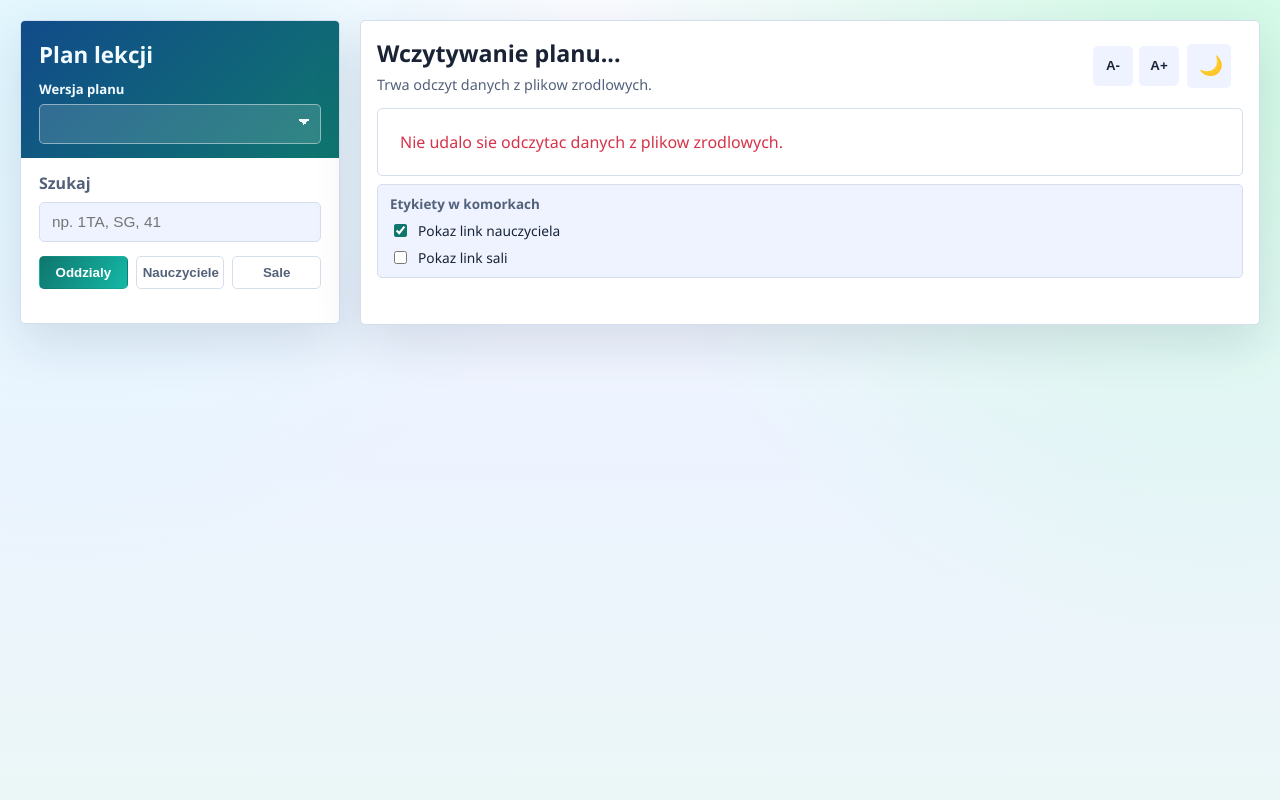
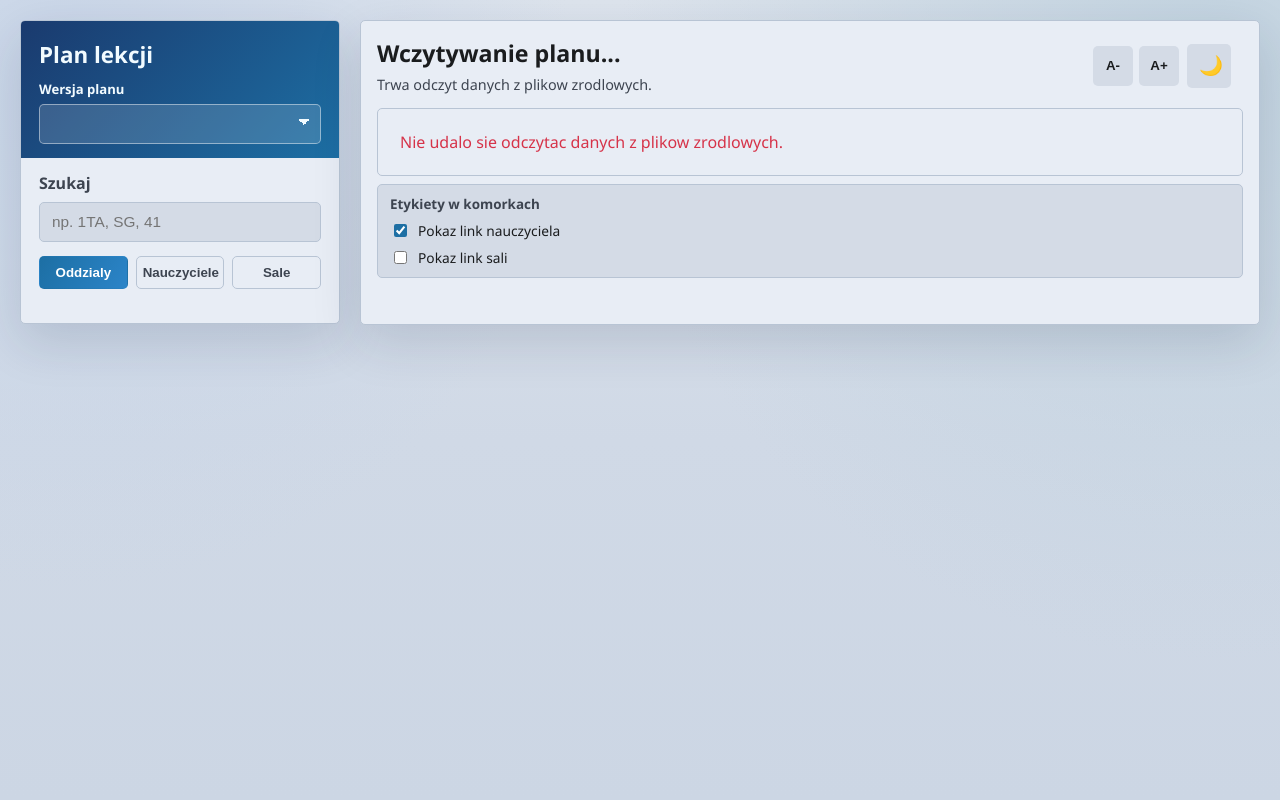
Before and after one commit to November7/TimetableWrapper, a PHP site: page / in a window 1280 px wide. Run offline with PHP 8.4, Linux system fonts and the light colour scheme; lists and menus that the app fills with data are empty.

Commit message:
Zaktualizowano kolorystykę motywów oraz dodano nowe przedmioty do mapy nazw. Ustalono wersję aplikacji na 1.3.5 i poprawiono wyświetlanie linku do repozytorium GitHub.
Co-authored-by: Copilot <copilot@github.com>

```diff
--- a/css/app.css
+++ b/css/app.css
@@ -1,41 +1,41 @@
 :root {
-  --bg: #f4f8ff;
-  --panel: #ffffff;
-  --panel-soft: #eef3ff;
-  --ink: #192335;
-  --ink-soft: #53617a;
-  --accent: #0f766e;
-  --accent-strong: #0a4f4a;
-  --line: #d5deed;
+  --bg: #dde4ed;
+  --panel: #e8edf5;
+  --panel-soft: #d4dbe6;
+  --ink: #1a1c1e;
+  --ink-soft: #3d4450;
+  --accent: #1d6fa4;
+  --accent-strong: #134e7c;
+  --line: #b8c4d4;
   --select-bg: rgba(255, 255, 255, 0.14);
   --select-bg-hover: rgba(255, 255, 255, 0.2);
   --select-border: rgba(255, 255, 255, 0.45);
   --select-ink: #f2fbff;
-  --select-option-bg: #f8fbff;
-  --select-option-ink: #0f1724;
-  --select-focus: rgba(188, 247, 241, 0.9);
-  --shadow: 0 18px 50px rgba(18, 36, 66, 0.12);
+  --select-option-bg: #e4eaf3;
+  --select-option-ink: #1a1c1e;
+  --select-focus: rgba(147, 197, 253, 0.9);
+  --shadow: 0 18px 50px rgba(18, 36, 66, 0.14);
   --radius: 5px;
   --plan-font-scale: 1;
 }
 
 :root[data-theme="dark"] {
-  --bg: #0f1724;
-  --panel: #172337;
-  --panel-soft: #223149;
-  --ink: #e5edf9;
-  --ink-soft: #9fb4d4;
-  --accent: #22c1b4;
-  --accent-strong: #79eadf;
-  --line: #2e435f;
-  --select-bg: rgba(8, 18, 29, 0.5);
-  --select-bg-hover: rgba(8, 18, 29, 0.65);
-  --select-border: rgba(191, 242, 255, 0.28);
-  --select-ink: #e8f4ff;
-  --select-option-bg: #102033;
-  --select-option-ink: #e8f4ff;
-  --select-focus: rgba(132, 238, 229, 0.95);
-  --shadow: 0 18px 50px rgba(1, 7, 17, 0.42);
+  --bg: #23272b;
+  --panel: #2c3136;
+  --panel-soft: #353b41;
+  --ink: #e2e6ea;
+  --ink-soft: #9aa4af;
+  --accent: #5ba8e5;
+  --accent-strong: #93c5fd;
+  --line: #44505a;
+  --select-bg: rgba(20, 24, 28, 0.5);
+  --select-bg-hover: rgba(20, 24, 28, 0.65);
+  --select-border: rgba(191, 242, 255, 0.22);
+  --select-ink: #e2e6ea;
+  --select-option-bg: #2c3136;
+  --select-option-ink: #e2e6ea;
+  --select-focus: rgba(147, 197, 253, 0.95);
+  --shadow: 0 18px 50px rgba(0, 0, 0, 0.5);
 }
 
 * {
@@ -55,16 +55,16 @@ body {
   overflow-x: hidden;
   overflow-y: auto;
   background:
-    radial-gradient(circle at 5% 10%, #dff6ff 0%, transparent 36%),
-    radial-gradient(circle at 95% 8%, #d1fae5 0%, transparent 42%),
-    linear-gradient(180deg, #f9fbff 0%, #edf3ff 55%, #ebf7f7 100%);
+    radial-gradient(circle at 5% 10%, #c8d5e8 0%, transparent 36%),
+    radial-gradient(circle at 95% 8%, #c2d3e0 0%, transparent 42%),
+    linear-gradient(180deg, #dde4ed 0%, #d0d9e6 55%, #ccd6e4 100%);
 }
 
 :root[data-theme="dark"] body {
   background:
-    radial-gradient(circle at 5% 10%, #1c3044 0%, transparent 36%),
-    radial-gradient(circle at 95% 8%, #15353a 0%, transparent 42%),
-    linear-gradient(180deg, #0d1420 0%, #0d1829 55%, #0b1b1f 100%);
+    radial-gradient(circle at 5% 10%, #1e2428 0%, transparent 36%),
+    radial-gradient(circle at 95% 8%, #1e2a2e 0%, transparent 42%),
+    linear-gradient(180deg, #1e2226 0%, #23272b 55%, #20252a 100%);
 }
 
 .app-shell {
@@ -94,7 +94,7 @@ body {
 
 .sidebar-header {
   padding: 18px 18px 14px;
-  background: linear-gradient(135deg, #114b8a, #0f766e);
+  background: linear-gradient(135deg, #1a3a6e, #1d6fa4);
   color: #f2fbff;
 }
 
@@ -170,7 +170,7 @@ body {
 }
 
 .search-wrap input:focus {
-  outline: 2px solid #8bdad2;
+  outline: 2px solid #7ab8e8;
   border-color: var(--accent);
 }
 
@@ -221,7 +221,7 @@ body {
 }
 
 .tab.active {
-  background: linear-gradient(120deg, var(--accent), #14b8a6);
+  background: linear-gradient(120deg, var(--accent), #2b84c8);
   border-color: transparent;
   color: #fff;
 }
@@ -251,13 +251,13 @@ body {
 }
 
 .item-list button.active {
-  border-color: #8bdad2;
-  background: #eafcf8;
+  border-color: #7ab8e8;
+  background: #e8f2fc;
   color: var(--accent-strong);
 }
 
 :root[data-theme="dark"] .item-list button.active {
-  background: #16363c;
+  background: #1a2e45;
 }
 
 .content {
@@ -390,7 +390,7 @@ body {
 }
 
 .mobile-day-toggle:focus-visible {
-  outline: 2px solid #8bdad2;
+  outline: 2px solid #7ab8e8;
   outline-offset: -2px;
 }
 
@@ -515,8 +515,8 @@ body {
 }
 
 .entry {
-  border: 1px solid #d6efe9;
-  background: #f3fffc;
+  border: 1px solid #c4d4e8;
+  background: #eef4fb;
   border-radius: var(--radius);
   padding: 6px;
   display: grid;
@@ -536,8 +536,8 @@ body {
 }
 
 :root[data-theme="dark"] .entry {
-  border-color: #1f4f54;
-  background: #17393f;
+  border-color: #3c4f63;
+  background: #2e3c4a;
 }
 
 :root[data-theme="dark"] .entry.entry-placeholder {
--- a/index.html
+++ b/index.html
@@ -64,15 +64,16 @@
         "j_niemiecki":"Język niemiecki",
         "j_polski":"Język polski",
         "t_ukł cyfr":"Układy cyfrowe",
-        "t_ukł analog":"Układy analogowe",
         "t_jęz an z":"Język angielski zawodowy",
         "t_syst mikrp":"Systemy mikroprocesorowe",
         "hist i teraź":"Historia i teraźniejszość",
         "r_matematyka":"Matematyka",
-        "Kszt kom zaw":"Kompetencje zawodowe",
-        "Doradz zaw":"Doradztwo zawodowe",
-        "Zaj z wych":"Zajęcia z wychowawcą",
-        "T_p t i k m":"Podstawy tech. i kontrukcju mech.",
+        "kszt kom zaw":"Kompetencje zawodowe",
+        "doradz zaw":"Doradztwo zawodowe",
+        "zaj z wych":"Zajęcia z wychowawcą",
+        "t_p t i k m":"Podstawy tech. i kontrukcju mech.",
+        "t_ukł an":"Układy analogowe",
+        "t_podst pr":"Podstawy programowania",
     };
 </script>
 
--- a/scripts/app.js
+++ b/scripts/app.js
@@ -51,6 +51,7 @@ const refs = {
   themeIcon: document.getElementById("theme-icon")
 };
 
+const APP_VERSION = "1.3.5";
 const FONT_SCALE_MIN = 0.8;
 const FONT_SCALE_MAX = 1.3;
 const FONT_SCALE_STEP = 0.1;
@@ -1041,16 +1042,17 @@ function renderGeneratedInfo(plan) {
     // parts.push(plan.validFrom);
   }
 
-  parts.push("Wygenerowano za pomoca programu Vulcan");
+  parts.push("Wygenerowano za pomocą programu Vulcan");
   info.append(parts.join(" | "));
-  // info.append(parts.join(" | "), " | Aktualna wersja planu: ");
+
   const repo_link = document.createElement("a");
   repo_link.href = 'https://github.com/November7/TimetableWrapper';
   repo_link.target = "_blank";
   repo_link.rel = "noopener noreferrer";
-  repo_link.textContent = "GitHub repository (wrapper project)";
+  repo_link.textContent = "GitHub repository - Timetable Wrapper (version: " + APP_VERSION + ")";
 
-  info.append(" | ", repo_link);
+  const br = document.createElement("br");
+  info.append(br, repo_link);
 
 
   const link = document.createElement("a");
```
Also changed, not shown: README.md.
